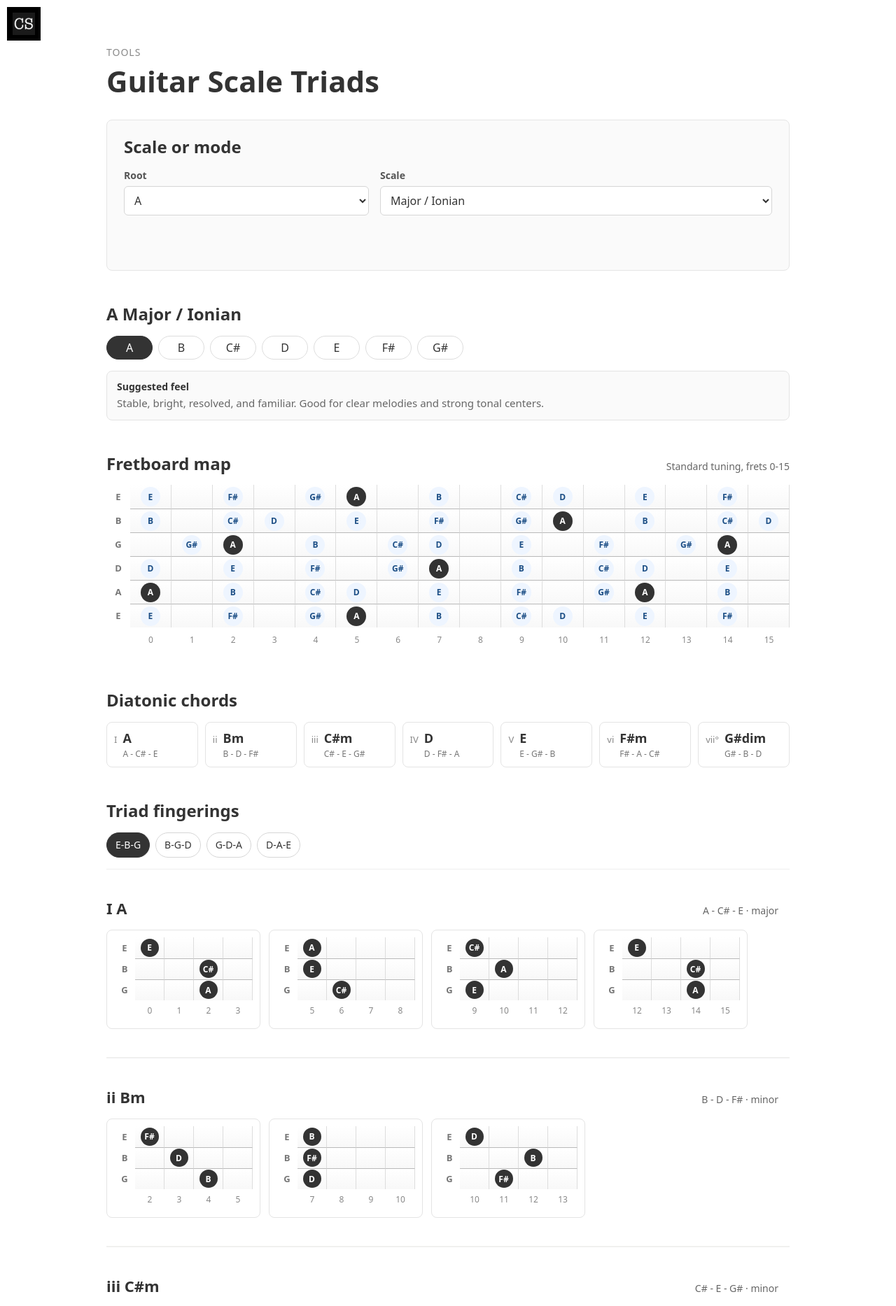
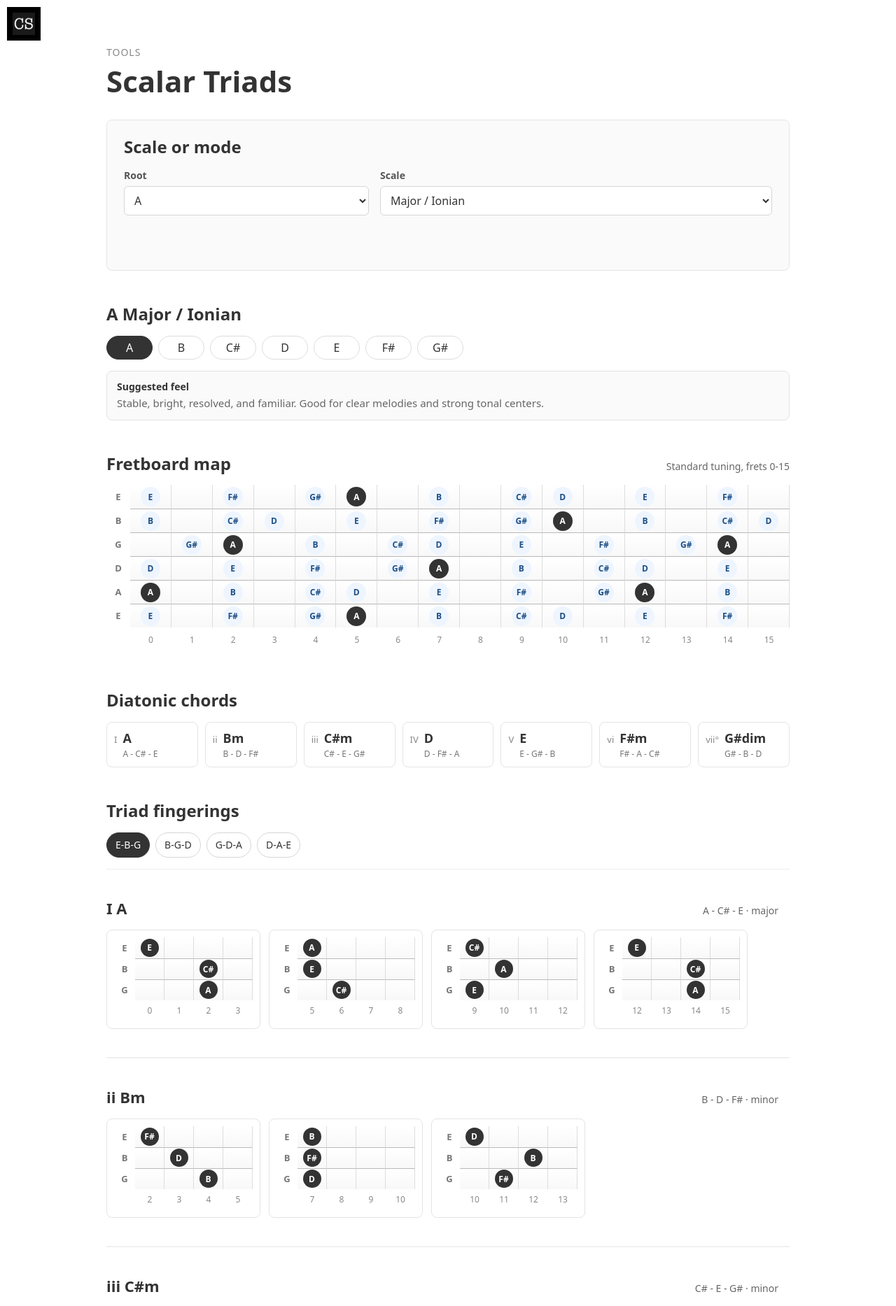
Before and after one commit to cs-shadow/cs-shadow.github.io, a Jekyll site: the page built from site/tools/scalar-triads/index.html, in a window 1280 px wide. Shown: the top 1867 px of the page at 70% size. Built offline with Jekyll 4.4.1, drawn with Linux system fonts in a browser that asks for light colours.

Commit message:
Rename guitar scale tool to Scalar Triads
Move the tool to the scalar-triads route and rename its tool-specific
asset and stylesheet class. Update page metadata, navigation, and script
references while preserving generic scale identifiers and leaving the old
route without a redirect.

```diff
--- a/site/assets/css/main.sass
+++ b/site/assets/css/main.sass
@@ -406,7 +406,7 @@ body
     color: #666
     line-height: 1.5
 
-.guitar-scale-triads
+.scalar-triads
   max-width: 1040px
   padding-left: $rs*2
   padding-right: $rs*2
--- a/site/tools/index.html
+++ b/site/tools/index.html
@@ -11,7 +11,7 @@ permalink: /tools/
 
   <section class="tools-list" aria-label="Available tools">
     <article class="tool-listing">
-      <h2><a href="/tools/guitar-scale-triads/">{% include icon.html name="note-fret" %} Guitar Scale Triads</a></h2>
+      <h2><a href="/tools/scalar-triads/">{% include icon.html name="note-fret" %} Scalar Triads</a></h2>
       <p>Explore notes, diatonic triads, and fretboard shapes for scales and modes.</p>
     </article>
   </section>
--- a/site/tools/guitar-scale-triads/index.html
+++ b/site/tools/scalar-triads/index.html
@@ -1,13 +1,13 @@
 ---
 layout: default
-title: Guitar Scale Triads
-permalink: /tools/guitar-scale-triads/
+title: Scalar Triads
+permalink: /tools/scalar-triads/
 ---
 
-<main class="content tool-page guitar-scale-triads" role="main">
+<main class="content tool-page scalar-triads" role="main">
   <header class="tool-header">
     <p class="tool-eyebrow"><a href="/tools/">Tools</a></p>
-    <h1>Guitar Scale Triads</h1>
+    <h1>Scalar Triads</h1>
   </header>
 
   <section class="scale-tool" aria-labelledby="scale-tool-heading">
@@ -72,4 +72,4 @@ permalink: /tools/guitar-scale-triads/
   </section>
 </main>
 
-<script src="/assets/js/guitar-scale-triads.js"></script>
+<script src="/assets/js/scalar-triads.js"></script>
```
Also changed, not shown: site/assets/js/scalar-triads.js (renamed from site/assets/js/guitar-scale-triads.js).
